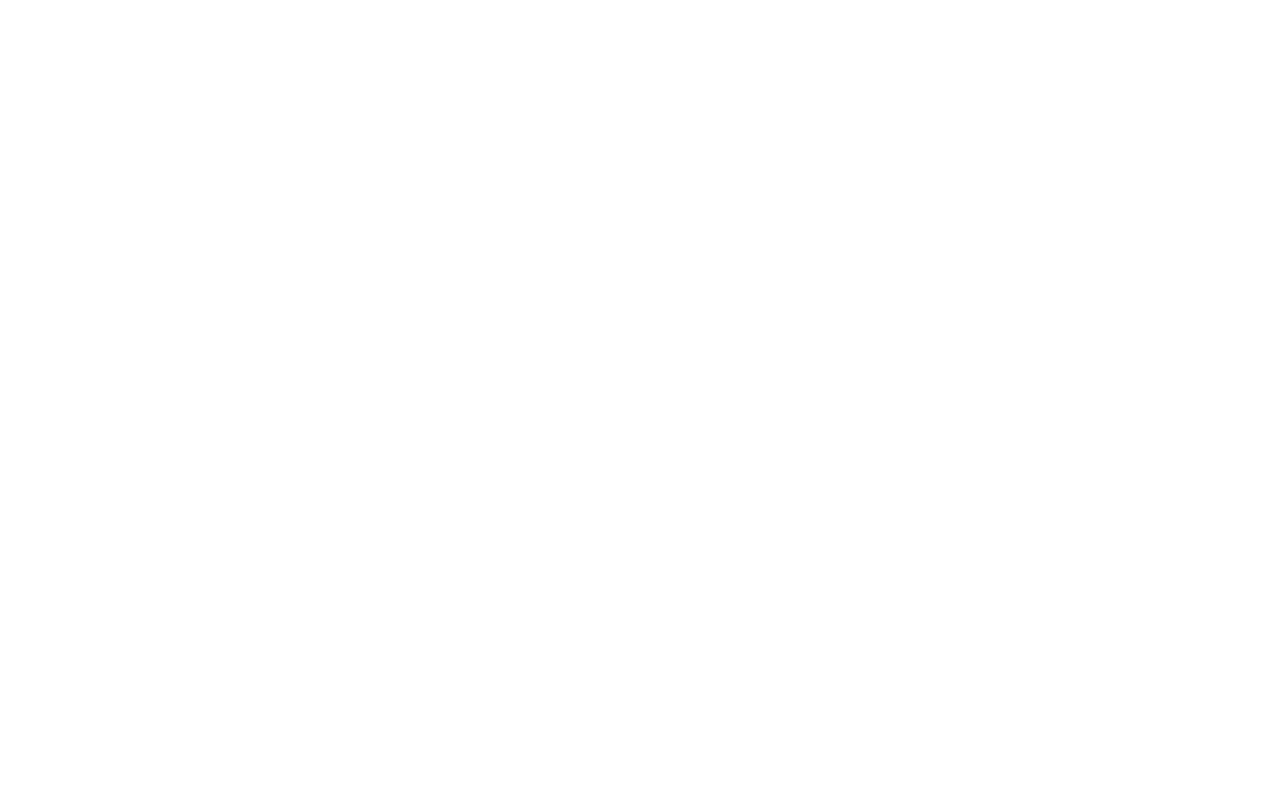
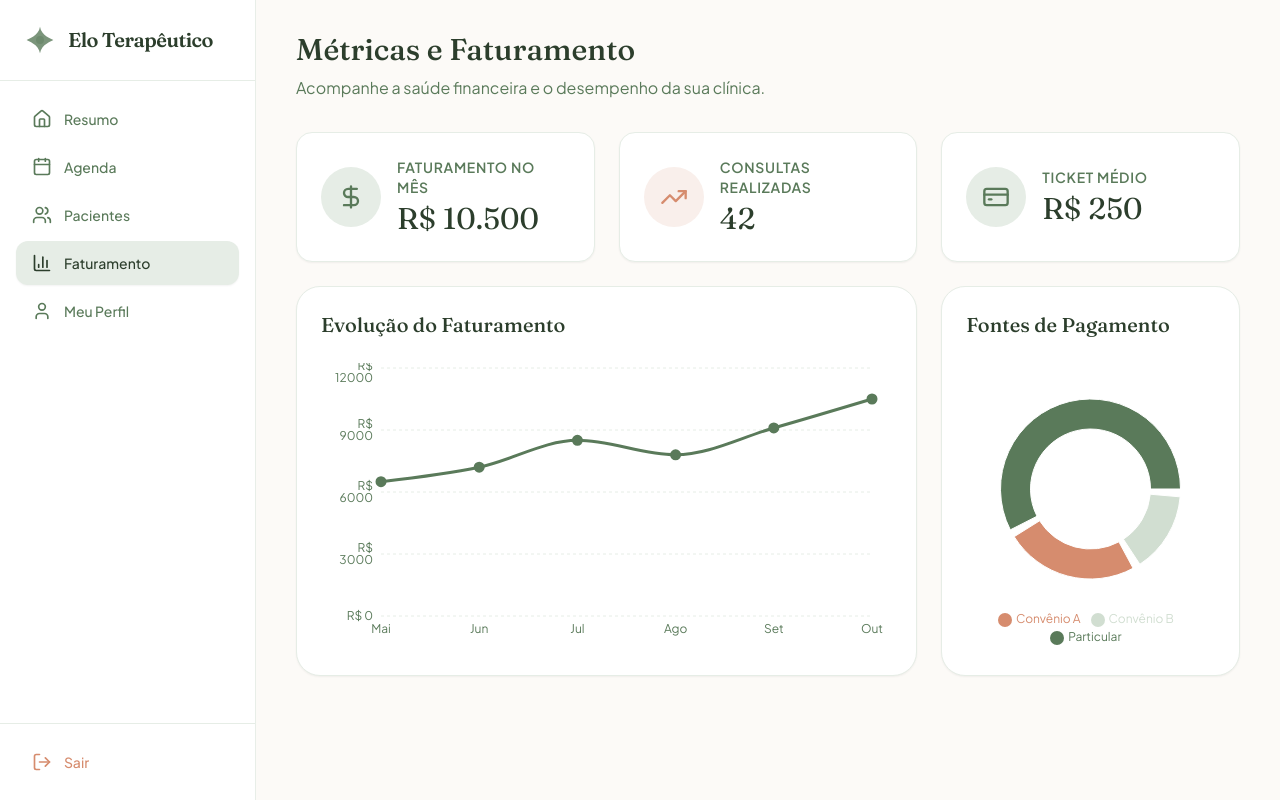
Before and after one commit to Vitoreism/website-psicologos, a React (Vite) app in the folder frontend/: page /dashboard/faturamento in a window 1280 px wide. Before the commit this address had no page. Built offline with nearby package versions, Linux system fonts and the light colour scheme.

Commit message:
feat: Metrics page

```diff
--- a/frontend/src/components/dashboard/DashboardLayout.jsx
+++ b/frontend/src/components/dashboard/DashboardLayout.jsx
@@ -1,5 +1,5 @@
 import { Outlet, NavLink, useNavigate } from 'react-router-dom';
-import { Home, Calendar, Users, User, LogOut } from 'lucide-react';
+import { Home, Calendar, Users, User, LogOut, BarChart3 } from 'lucide-react';
 
 export function DashboardLayout() {
   const navigate = useNavigate();
@@ -13,6 +13,7 @@
     { name: 'Resumo', path: '/dashboard', icon: Home, end: true },
     { name: 'Agenda', path: '/dashboard/agenda', icon: Calendar },
     { name: 'Pacientes', path: '/dashboard/pacientes', icon: Users },
+    { name: 'Faturamento', path: '/dashboard/faturamento', icon: BarChart3 },
     { name: 'Meu Perfil', path: '/dashboard/perfil', icon: User },
   ];
 
--- /dev/null
+++ b/frontend/src/components/dashboard/DashboardMetrics.jsx
@@ -0,0 +1,147 @@
+import { TrendingUp, CreditCard, DollarSign } from 'lucide-react';
+import { useState, useEffect } from 'react';
+import { Skeleton } from '../ui/Skeleton';
+import {
+  LineChart, Line, XAxis, YAxis, CartesianGrid, Tooltip as RechartsTooltip, ResponsiveContainer,
+  PieChart, Pie, Cell, Legend
+} from 'recharts';
+
+export function DashboardMetrics() {
+  const [isLoading, setIsLoading] = useState(true);
+
+  const revenueData = [
+    { name: 'Mai', total: 6500 },
+    { name: 'Jun', total: 7200 },
+    { name: 'Jul', total: 8500 },
+    { name: 'Ago', total: 7800 },
+    { name: 'Set', total: 9100 },
+    { name: 'Out', total: 10500 },
+  ];
+
+  const sourceData = [
+    { name: 'Particular', value: 60 },
+    { name: 'Convênio A', value: 25 },
+    { name: 'Convênio B', value: 15 },
+  ];
+
+  const COLORS = ['#5a7a5a', '#d68c6e', '#d1ded1'];
+
+  useEffect(() => {
+    const timer = setTimeout(() => setIsLoading(false), 1200);
+    return () => clearTimeout(timer);
+  }, []);
+
+  if (isLoading) {
+    return (
+      <div className="max-w-7xl mx-auto space-y-6 animate-[fade-in_0.5s_ease-out]">
+        <div className="mb-8 space-y-3">
+          <Skeleton className="h-10 w-48 bg-sage-200/60 rounded-lg" />
+          <Skeleton className="h-5 w-80 bg-sage-200/40 rounded-md" />
+        </div>
+
+        <div className="grid grid-cols-1 md:grid-cols-3 gap-6">
+          {[1, 2, 3].map(i => <Skeleton key={i} className="h-[104px] rounded-2xl bg-sage-100/50" />)}
+        </div>
+
+        <div className="grid grid-cols-1 lg:grid-cols-3 gap-6 mt-8">
+           <Skeleton className="lg:col-span-2 h-[400px] rounded-2xl bg-white border border-sage-100/50 shadow-sm" />
+           <Skeleton className="h-[400px] rounded-2xl bg-white border border-sage-100/50 shadow-sm" />
+        </div>
+      </div>
+    );
+  }
+
+  return (
+    <div className="max-w-7xl mx-auto space-y-6 animate-[fade-in_0.3s_ease-out]">
+      <div className="mb-8">
+        <h2 className="font-serif text-3xl font-medium mb-2">Métricas e Faturamento</h2>
+        <p className="text-sage-600">Acompanhe a saúde financeira e o desempenho da sua clínica.</p>
+      </div>
+
+      {/* KPI Cards */}
+      <div className="grid grid-cols-1 md:grid-cols-3 gap-6">
+        <div className="bg-white rounded-2xl p-6 border border-sage-100 shadow-sm flex items-center gap-4">
+          <div className="bg-sage-100 p-4 rounded-full text-sage-600">
+            <DollarSign size={28} />
+          </div>
+          <div>
+             <p className="text-sage-600 text-sm font-semibold uppercase tracking-wider">Faturamento no Mês</p>
+             <h3 className="text-3xl font-serif text-deep-moss mt-1">R$ 10.500</h3>
+          </div>
+        </div>
+        <div className="bg-white rounded-2xl p-6 border border-sage-100 shadow-sm flex items-center gap-4">
+          <div className="bg-terracotta-100 p-4 rounded-full text-terracotta-500">
+            <TrendingUp size={28} />
+          </div>
+          <div>
+             <p className="text-sage-600 text-sm font-semibold uppercase tracking-wider">Consultas Realizadas</p>
+             <h3 className="text-3xl font-serif text-deep-moss mt-1">42</h3>
+          </div>
+        </div>
+        <div className="bg-white rounded-2xl p-6 border border-sage-100 shadow-sm flex items-center gap-4">
+          <div className="bg-sage-100 p-4 rounded-full text-sage-600">
+            <CreditCard size={28} />
+          </div>
+          <div>
+             <p className="text-sage-600 text-sm font-semibold uppercase tracking-wider">Ticket Médio</p>
+             <h3 className="text-3xl font-serif text-deep-moss mt-1">R$ 250</h3>
+          </div>
+        </div>
+      </div>
+
+      {/* Charts */}
+      <div className="grid grid-cols-1 lg:grid-cols-3 gap-6 mt-8">
+
+        {/* Line Chart */}
+        <div className="bg-white p-6 rounded-3xl border border-sage-100 shadow-sm lg:col-span-2">
+          <h3 className="font-serif text-xl font-medium text-deep-moss mb-6">Evolução do Faturamento</h3>
+          <div className="h-72 w-full">
+            <ResponsiveContainer width="100%" height="100%">
+              <LineChart data={revenueData} margin={{ top: 5, right: 20, bottom: 5, left: 0 }}>
+                <CartesianGrid strokeDasharray="3 3" stroke="#e6ede6" vertical={false} />
+                <XAxis dataKey="name" stroke="#5a7a5a" fontSize={12} tickLine={false} axisLine={false} />
+                <YAxis stroke="#5a7a5a" fontSize={12} tickLine={false} axisLine={false} tickFormatter={(value) => `R$ ${value}`} />
+                <RechartsTooltip
+                  contentStyle={{ borderRadius: '12px', border: '1px solid #d1ded1', boxShadow: '0 4px 6px -1px rgb(0 0 0 / 0.1)' }}
+                  formatter={(value) => [`R$ ${value}`, 'Faturamento']}
+                />
+                <Line type="monotone" dataKey="total" stroke="#5a7a5a" strokeWidth={3} dot={{ r: 4, fill: '#5a7a5a' }} activeDot={{ r: 6, fill: '#d68c6e', stroke: '#fff', strokeWidth: 2 }} />
+              </LineChart>
+            </ResponsiveContainer>
+          </div>
+        </div>
+
+        {/* Pie Chart */}
+        <div className="bg-white p-6 rounded-3xl border border-sage-100 shadow-sm">
+          <h3 className="font-serif text-xl font-medium text-deep-moss mb-6">Fontes de Pagamento</h3>
+          <div className="h-72 w-full flex items-center justify-center">
+            <ResponsiveContainer width="100%" height="100%">
+              <PieChart>
+                <Pie
+                  data={sourceData}
+                  cx="50%"
+                  cy="50%"
+                  innerRadius={60}
+                  outerRadius={90}
+                  paddingAngle={5}
+                  dataKey="value"
+                >
+                  {sourceData.map((entry, index) => (
+                    <Cell key={`cell-${index}`} fill={COLORS[index % COLORS.length]} />
+                  ))}
+                </Pie>
+                <RechartsTooltip
+                  contentStyle={{ borderRadius: '12px', border: '1px solid #d1ded1' }}
+                  formatter={(value) => [`${value}%`, 'Porcentagem']}
+                />
+                <Legend iconType="circle" wrapperStyle={{ fontSize: '12px', color: '#4a634a' }} />
+              </PieChart>
+            </ResponsiveContainer>
+          </div>
+        </div>
+      </div>
+    </div>
+  );
+}
+
+export default DashboardMetrics;
--- a/frontend/src/main.jsx
+++ b/frontend/src/main.jsx
@@ -7,6 +7,7 @@
 import DashboardOverview from './components/dashboard/DashboardOverview.jsx'
 import DashboardCalendar from './components/dashboard/DashboardCalendar.jsx'
 import DashboardPatients from './components/dashboard/DashboardPatients.jsx'
+import DashboardMetrics from './components/dashboard/DashboardMetrics.jsx'
 import DashboardProfile from './components/dashboard/DashboardProfile.jsx'
 import './index.css'
 
@@ -20,6 +21,7 @@
           <Route index element={<DashboardOverview />} />
           <Route path="agenda" element={<DashboardCalendar />} />
           <Route path="pacientes" element={<DashboardPatients />} />
+          <Route path="faturamento" element={<DashboardMetrics />} />
           <Route path="perfil" element={<DashboardProfile />} />
         </Route>
       </Routes>
```
